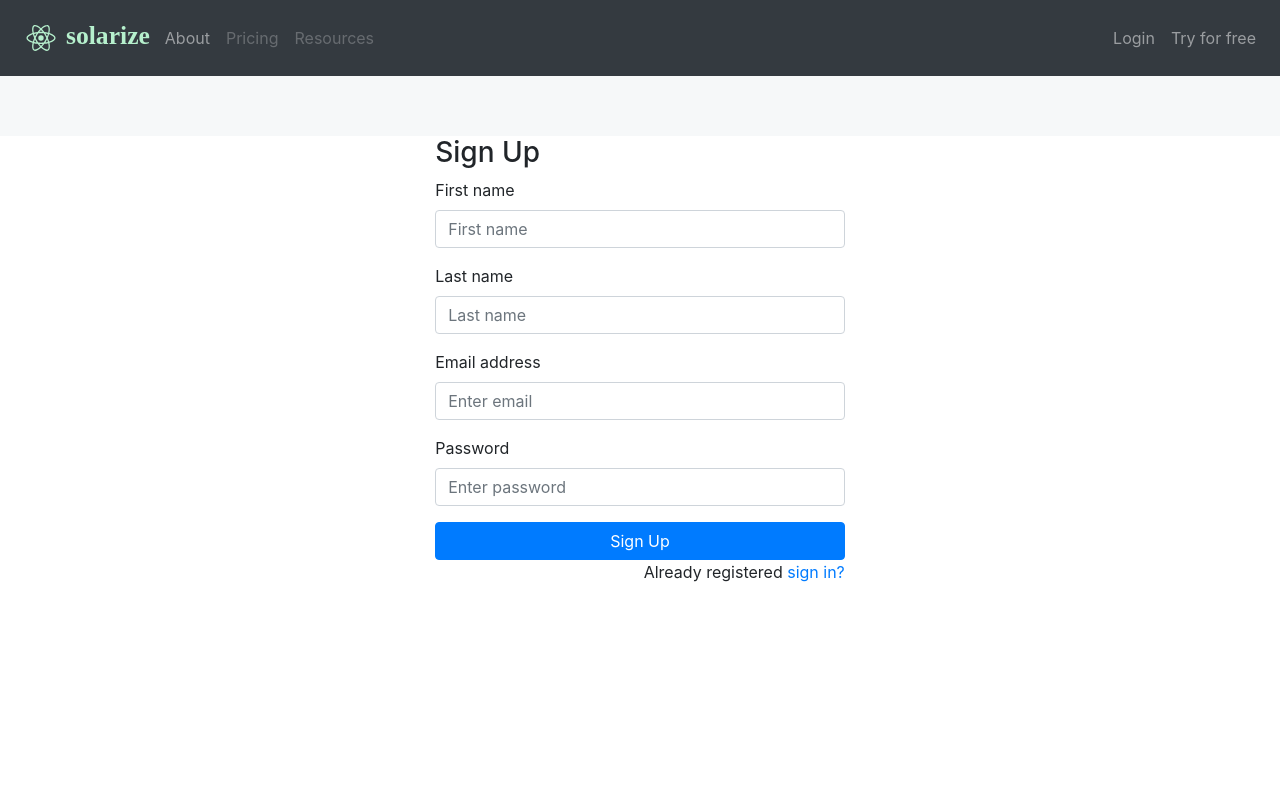
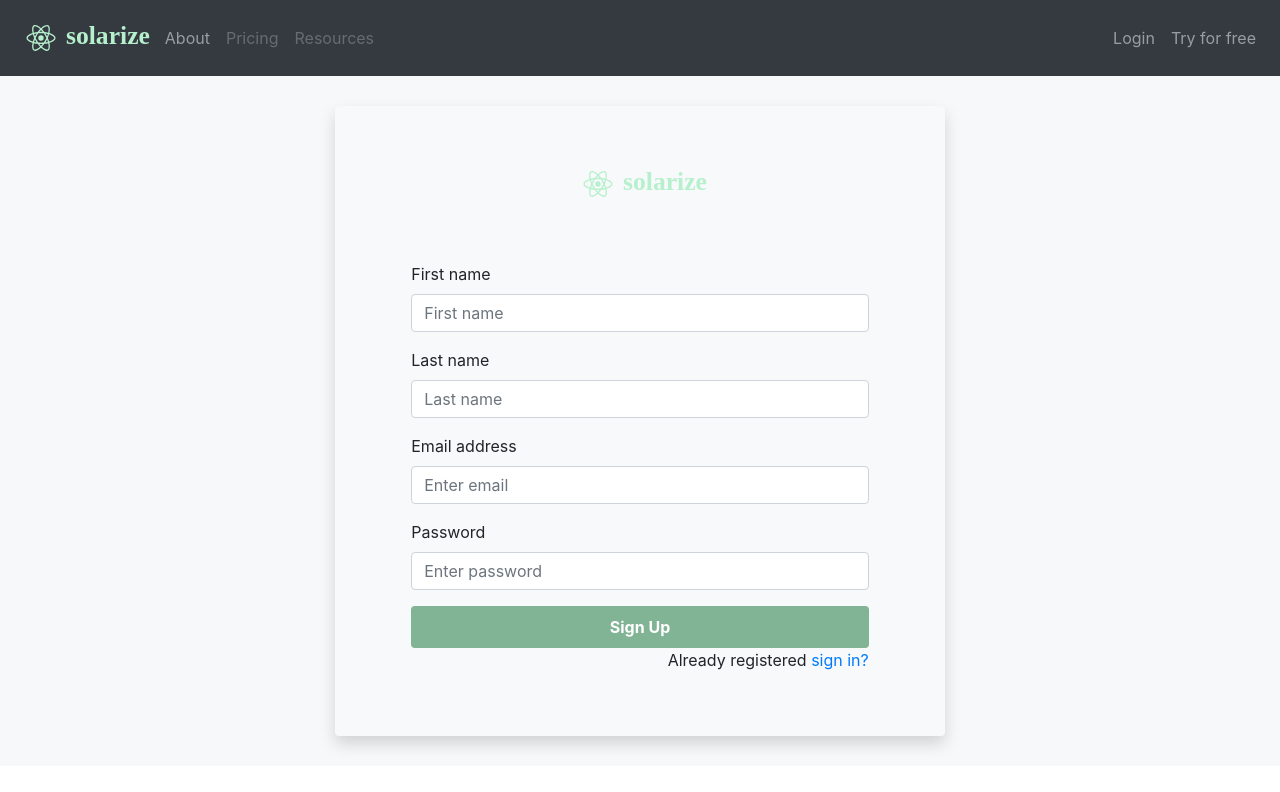
Before and after one commit to kkojha47/Solarize, a React (Create React App) app: page /signup in a window 1280 px wide. Shown: the top 792 px of the page. Built offline with nearby package versions, Linux system fonts and the light colour scheme.

Commit message:
styling login and signup pages

```diff
--- a/src/App.css
+++ b/src/App.css
@@ -1,6 +1,11 @@
+html, body, #app, #app>div {
+  height: 100%
+}
+
 .app {
   padding: 30px;
   background-color: #f6f8f9;
+  min-height: 100%;
 }
 
 .brand{
--- a/src/App.js
+++ b/src/App.js
@@ -54,12 +54,13 @@ function App() {
                 </div>
             </nav>
             <div className="app">
+                <Route path="/" exact component={Home}/>
+                <Route path="/about" component={About}/>
+                <Route path="/todo" component={Todo}/>
+                <Route path="/login" component={Login}/>
+                <Route path="/signup" component={Signup}/>
             </div>
-            <Route path="/" exact component={Home}/>
-            <Route path="/about" component={About}/>
-            <Route path="/todo" component={Todo}/>
-            <Route path="/login" component={Login}/>
-            <Route path="/signup" component={Signup}/>
+
         </Router>
 
     );
--- a/src/Components/Login.js
+++ b/src/Components/Login.js
@@ -1,12 +1,15 @@
 import React from 'react';
 import {Link} from "react-router-dom";
+import logo from "../media/logo.svg";
 
 export default function Login(){
     return(
-        <div className="mx-auto" style={{width: "40%"}}>
-            <form className="m-auto" style={{width: "80%"}}>
-                <h3>Sign In</h3>
-
+        <div className="mx-auto shadow bg-light rounded w-50">
+            <form className="m-auto py-5 w-75">
+                <Link className="navbar-brand brand mb-5 text-center w-100" to="/">
+                    <img src={logo} alt={"Logo"} width="50em" height="50em"/>
+                    solarize
+                </Link>
                 <div className="form-group">
                     <label>Email address</label>
                     <input type="email" className="form-control" placeholder="Enter email" />
@@ -24,7 +27,7 @@ export default function Login(){
                     </div>
                 </div>
 
-                <button type="submit" className="btn btn-primary btn-block">Submit</button>
+                <button type="submit" className="btn btn-block font-weight-bold text-xl-center p-2" style={{backgroundColor:"#81b395", color:"#ffffff"}}>Sign In</button>
                 <p className="forgot-password text-right">
                     <Link to="/">Forgot password?</Link>
                 </p>
--- a/src/Components/Signup.js
+++ b/src/Components/Signup.js
@@ -1,12 +1,15 @@
 import React from 'react';
 import {Link} from "react-router-dom"
+import logo from "../media/logo.svg";
 
 export default function Signup(){
     return(
-        <div className="mx-auto" style={{width: "40%"}}>
-            <form className="m-auto" style={{width: "80%"}}>
-                <h3>Sign Up</h3>
-
+        <div className="mx-auto shadow bg-light rounded w-50">
+            <form className="m-auto py-5 w-75">
+                <Link className="navbar-brand brand mb-5 text-center w-100" to="/">
+                    <img src={logo} alt={"Logo"} width="50em" height="50em"/>
+                    solarize
+                </Link>
                 <div className="form-group">
                     <label>First name</label>
                     <input type="text" className="form-control" placeholder="First name" />
@@ -27,7 +30,7 @@ export default function Signup(){
                     <input type="password" className="form-control" placeholder="Enter password" />
                 </div>
 
-                <button type="submit" className="btn btn-primary btn-block">Sign Up</button>
+                <button type="submit" className="btn btn-block font-weight-bold text-xl-center p-2" style={{backgroundColor:"#81b395", color:"#ffffff"}}>Sign Up</button>
                 <p className="forgot-password text-right">
                     Already registered <Link to="/login">sign in?</Link>
                 </p>
```
